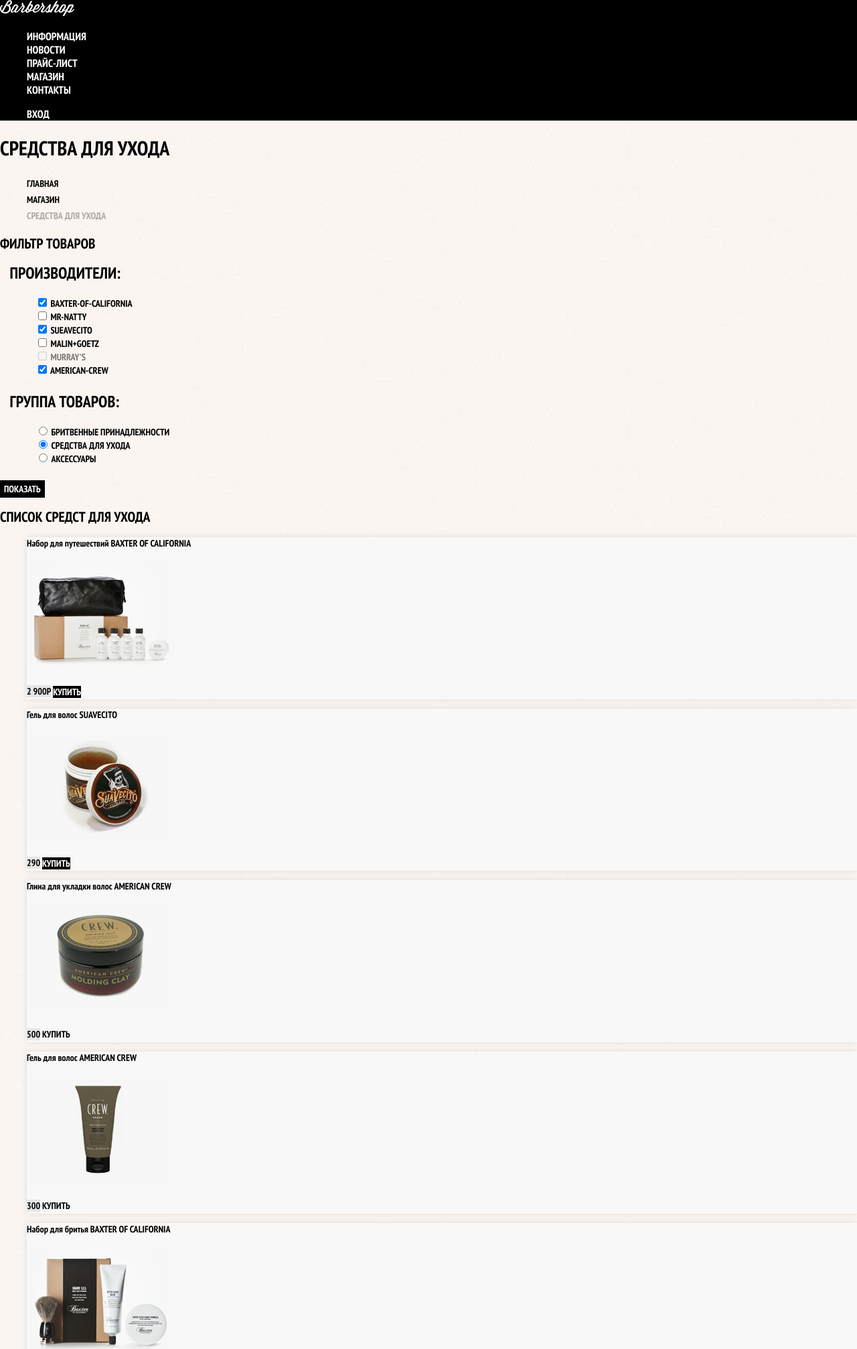
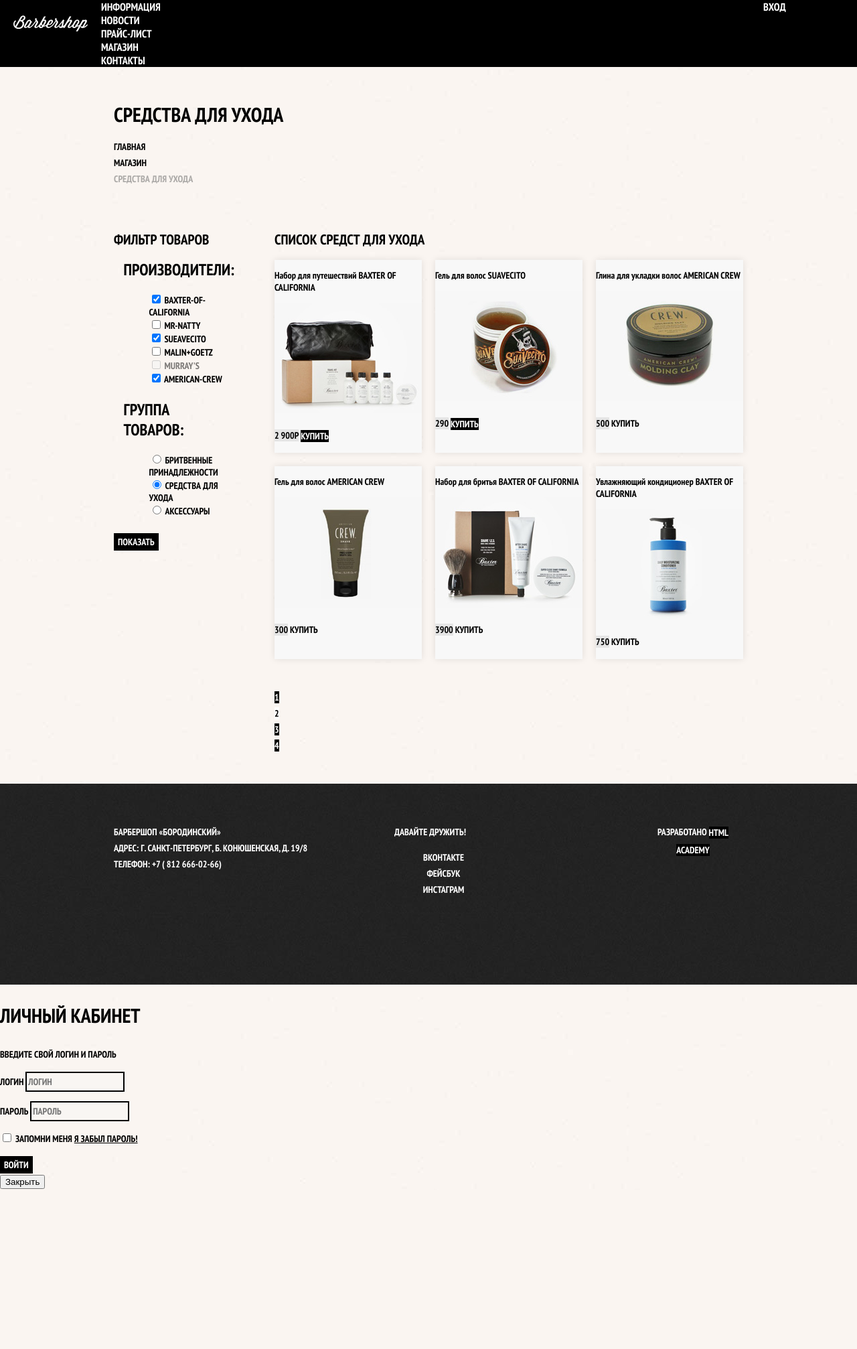
Before and after one commit to texet0071/base_html_code, a PHP site: page /2.html in a window 1280 px wide. Shown: the top 2014 px of the page at 67% size. After the commit the page ends 1775 px from the top, so only its background shows below. Run offline with PHP 8.4, Linux system fonts and the light colour scheme.

Commit message:
cетки

```diff
--- a/2.html
+++ b/2.html
@@ -9,7 +9,7 @@
 </head>
 <body  class="inner-page">
 	<header class="main-header">
-		<nav class="main-navigation">
+		<nav class="main-navigation" container>
 			<a class="main-header-logo" href="index.html">
 			<img src="img/logo123.png" width="111" height="24" alt="Логотип барбершопа «Бородинский»">
 			</a>
@@ -32,6 +32,7 @@
             <li><a href="catalog.html">Магазин</a></li>
             <li class="breadcrumbs-current">Средства для ухода</li>
         </ul>
+        <div class="catalog-columns">
         <section class="filters">
             <h2 class="visually-hidden">Фильтр товаров</h2>
             <form class="filter" method="get" action="https://echo.htmlacademy.ru">
@@ -204,8 +205,10 @@
                 <li class="pagination-item"><a href="#">4</a></li>
             </ul>
         </section>
+    </div>
     </main>
     <footer class="main-footer">
+        <div class="container">
         <p class="footer-contacts">
             Барбершоп «Бородинский»<br>
             Адрес: г. Санкт-Петербург, Б. Конюшенская, д. 19/8 <br>
@@ -223,6 +226,7 @@
             <b>Разработано</b>
             <a class="button" href="https://htmlacademy.ru">HTML Academy</a>
         </p>
+    </div>
     </footer>
     <section class="modal modal-login">
         <h2>Личный кабинет</h2>
--- a/style1.css
+++ b/style1.css
@@ -18,6 +18,8 @@ body{
 a{
     text-decoration: none;
 }
+
+
 
 .inner-page{
     color: #000;
@@ -349,3 +351,227 @@ a{
 .restore:focus {
     text-decoration: none;
 }
+
+html,
+body {
+    min-width: 1122px;
+    min-height: 1750px;
+}
+
+.main-header{
+    margin-bottom: 75px;
+}
+
+.main-header-logo {
+    order: 2;
+    width: 368px;
+    height: 153px;
+}
+
+.main-navigation {
+    display: flex;
+    flex-direction: column;
+    align-items: center;
+}
+
+.site-navigation {
+    width: 620px;
+    margin: 0;
+    padding: 0;
+
+    list-style: none;
+}
+
+.user-navigation {
+    width: 140px;
+    margin: 0;
+    padding: 0;
+
+    list-style: none;
+}
+.main-navigation-wrapper {
+    width: 100%;
+    margin-bottom: 60px;
+
+    background-color:#000
+}
+
+.main-navigation-wrapper .container{
+    display: flex;
+}
+
+.container {
+    width: 940px;
+    margin: 0 auto;
+    padding: 0 10px;
+}
+
+.features {
+    margin-bottom: 80px;
+}
+
+.features-list {
+    display: flex;
+    justify-content: space-between;
+    margin: 0;
+    padding: 0;
+
+    list-style: none;
+}
+
+.feature-item {
+    width: 300px;
+}
+
+.index-columns {
+    display: flex;
+    justify-content: space-between;
+    padding: 50px 80 px;
+    margin-bottom: 35px;
+}
+
+.news{
+    width: 380px;
+}
+
+.gallery {
+    width: 300px;
+}
+
+.contacts {
+    width: 380px;
+}
+
+.appointmet {
+    width: 300px;
+}
+
+.main-footer .container {
+    display: flex;
+}
+
+.main-footer{
+    margin-top: 65px;
+    padding: 60px 0;
+    min-height: 180px;
+}
+
+.footer-copyright {
+    width: 150px;
+    margin: 0;
+    margin-left: auto;
+    min-height: 100px;
+}
+
+.footer-contacts {
+    width: 320px;
+    margin: 0;
+    margin-right: 80px;
+    min-height: 100px;
+}
+
+.footer-social {
+    width: 145px;
+    min-height: 100px;
+}
+
+.product-photos {
+    width: 460px;
+    min-height: 677px;
+}
+
+.product-info {
+    width: 390px;
+    min-height: 667px;
+}
+
+.inner-page .main-header {
+    margin-bottom: 50px;
+    min-height: 70px;
+    background-color:#000;
+}
+
+.inner-page .main-navigation {
+    align-items:flex-start;
+    min-height: 70px;
+    flex-direction: row;
+}
+
+.inner-page .main-header-logo {
+    order: 0;
+    width: 111px;
+    height: 24px;
+    padding: 23px 20px;
+}
+
+.inner-page .user-navigation {
+    margin-left: auto;
+}
+
+.page-title {
+    margin: 0;
+    margin-bottom: 15px;
+    padding: 0;
+
+    min-height: 42px;
+}
+
+.breadcrumbs {
+    padding: 0;
+    margin: 0;
+    margin-bottom: 50px;
+
+    min-height: 24px;
+}
+
+.filters {
+    width: 180px;
+
+    min-height: 687px;
+}
+
+.catalog {
+    width: 700px;
+
+    min-height: 687px;
+}
+
+.catalog-columns {
+    display: flex;
+    justify-content: space-between;
+}
+
+.catalog-item {
+    width: 220px;
+    margin-bottom: 20px;
+    margin-right: 20px;
+
+    min-height: 285px;
+}
+
+.catalog-list {
+    display: flex;
+    flex-wrap: wrap;
+    padding: 0;
+    margin: 0;
+    margin-bottom: 25px;
+
+    list-style: none;
+}
+
+.catalog-item:nth-child(3n) {
+    margin-right: 0;
+}
+
+.pagination-list {
+    padding: 0;
+    margin: 0;
+
+    list-style: none;
+
+    min-height: 47px;
+}
+
+.inner-page .main-footer {
+    margin-top: 45px;
+}
```
Also changed, not shown: 1.html (+9 -5 lines), 3.html (+8 -2 lines).
